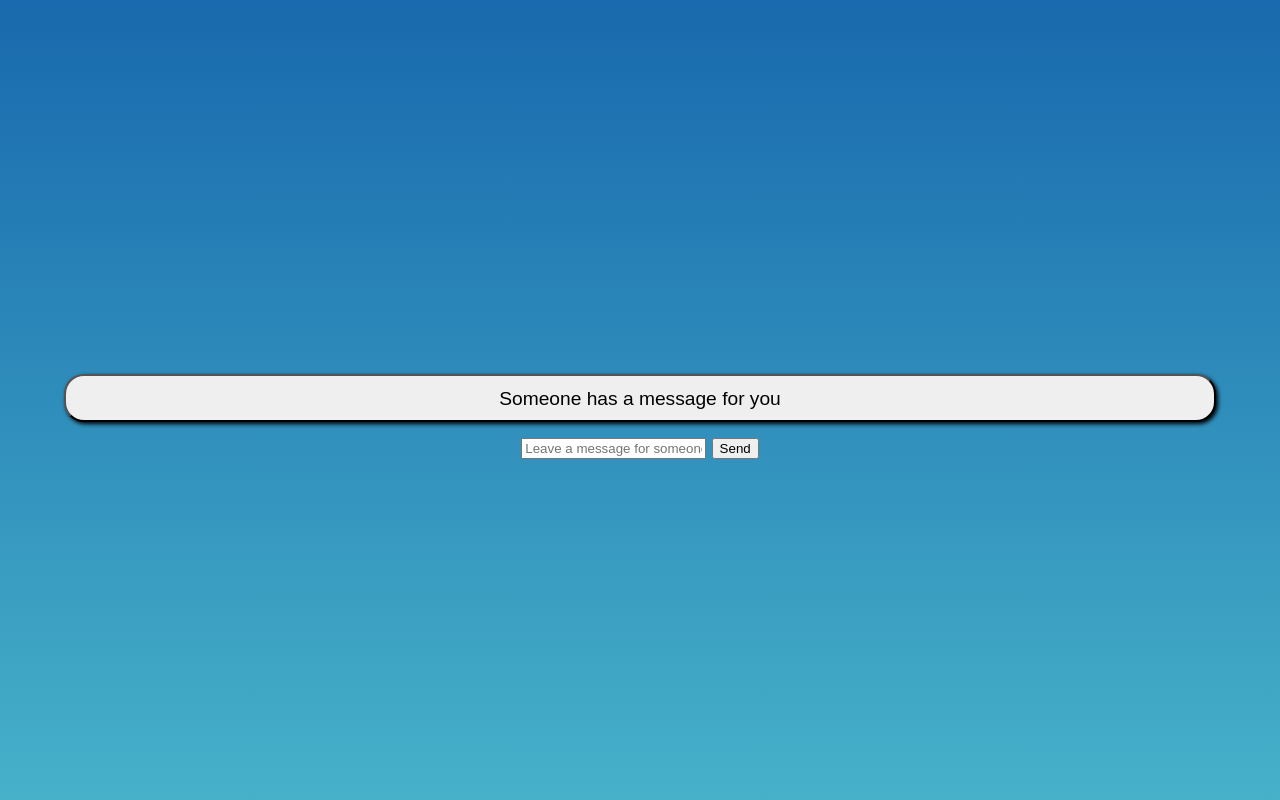
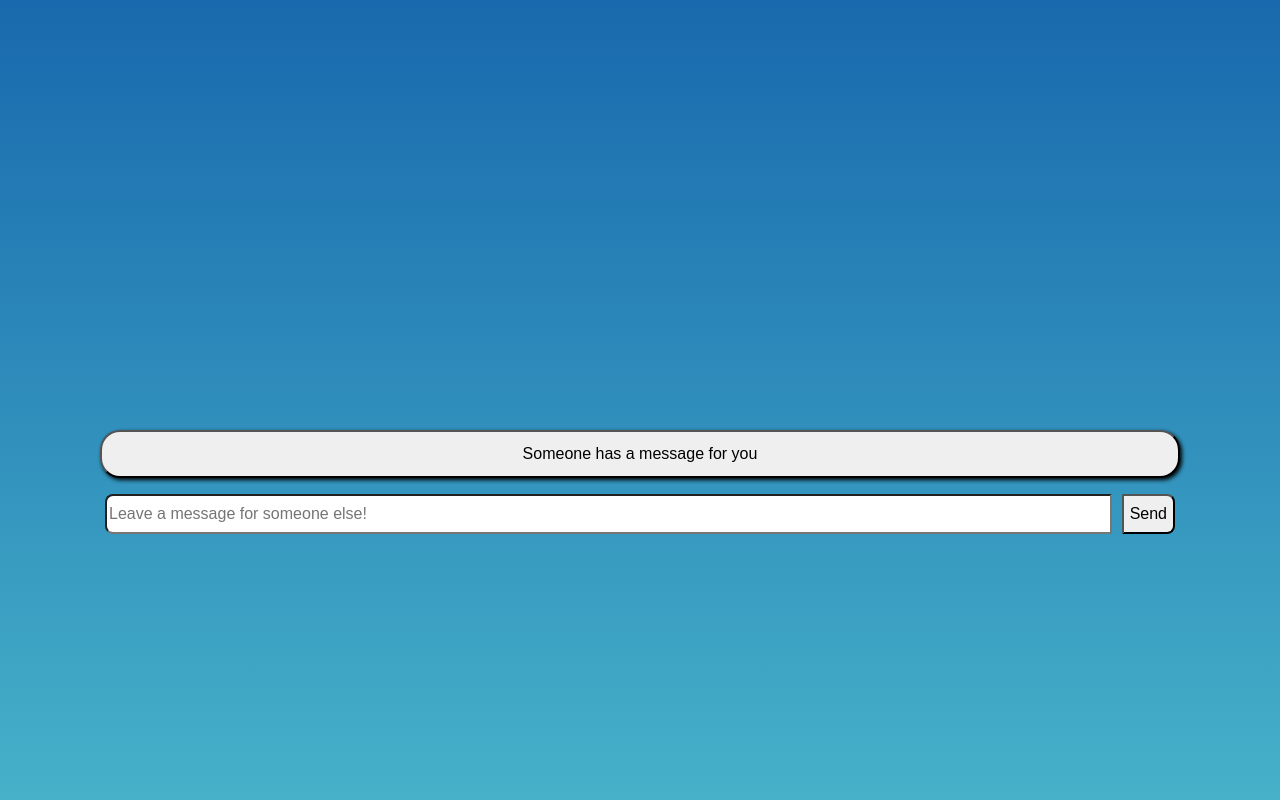
Before and after one commit to malee31/HacktheCloud-Project, a Flask app: page /messages in a window 1280 px wide. Run offline with Flask 2, Linux system fonts and the light colour scheme.

Commit message:
Button styling and auto queue

```diff
--- a/src/static/js/db.js
+++ b/src/static/js/db.js
@@ -1,4 +1,9 @@
-const messageLocation = document.querySelector("#info");
+var messageLocation;
+var time = 1;
+
+window.onload = () => {
+	messageLocation = document.querySelector("#info");
+};
 
 function getMessages(cb)
 {
@@ -8,22 +13,28 @@ function getMessages(cb)
 		var resJSON = JSON.parse(data.currentTarget.responseText);
 		return cb(resJSON);
 	});
-	xhr.open("GET", window.location.origin + "/database");
+	xhr.open("GET", window.location.origin + "/dbread");
 	return xhr.send();
 }
 
 function setMessage(elem)
 {
 	getMessages(data => {
-		elem.innerText = data;
+		var message = data["Items"][0];
+		elem.innerText = `${message.User.S}: ${message.Message.S}`;
 	});
 }
 
 function startMessages(button)
 {
+	if(time != 1) return;
 	button.style.animationName = "fadeOut";
-	messageLocation.style.animationName = "fadeOut";
 	setTimeout(() => {button.parentNode.removeChild(button);}, 2000);
+	messageLocation.style.opacity = 1;
+	timer = setInterval(() => {
+		setMessage(messageLocation);
+	}, 5000);
+
 }
 
 function sendMessage(message, user){
--- a/src/static/styles/messages.css
+++ b/src/static/styles/messages.css
@@ -2,18 +2,53 @@ body {
 	width: 100%;
 	height: 100vh;
 	margin: 0;
-	padding: 0;
+	padding: 2.5rem;
 	display: flex;
 	flex-direction: column;
 	justify-content: center;
 	align-items: center;
 }
 
+#info {
+	animation-name: colorCalm;
+	animation-duration: 3s;
+	animation-direction: alternate;
+	animation-iteration-count: infinite;
+	text-shadow: 1px 1px #0F0F0F;
+	opacity: 0;
+	font-size: 3rem;
+}
+
 button {
 	animation-duration: 1.5s;
+	font-size: 1rem;
 	height: 3rem;
 	padding: 0.8rem;
 	margin: 1rem;
+}
+
+input {
+	border-radius: 1rem;
+	height: 2.5rem;
+	margin: 0 5px;
+	width: 3.5rem;
+	font-size: 1rem;
+	border-radius: .1rem .5rem .5rem .1rem;
+}
+
+#myText {
+	width: 100%;
+	border-radius: .5rem .1rem .1rem .5rem;
+}
+
+#userInput {
+	width: 90%;
+	height: 2.5rem;
+	padding: 0;
+	display: flex;
+	flex-direction: row;
+	justify-content: space-between;
+
 }
 
 @keyframes fadeOut {
@@ -30,3 +65,12 @@ button {
 		margin: 0;
 	}
 }
+
+@keyframes colorCalm {
+	from {
+		color: #B922FF;
+	}
+	to {
+		color: #354DFF;
+	}
+}
--- a/src/templates/messages.html
+++ b/src/templates/messages.html
@@ -7,12 +7,12 @@
 	</head>
 	<body>
 		<div id="messages">
-			<p id='info'></p>
+			<p id='info'>Remember to Smile</p>
 		</div>
 		<button onclick="startMessages(this)">Someone has a message for you</button>
-		<div id="user input">
+		<div id="userInput">
 			<input type = "text" id = "myText" placeholder="Leave a message for someone else!">
-			<input type="submit" value="Send">
+			<input id="submit" type="submit" value="Send">
 		</div>
 	</body>
 </html>
```
